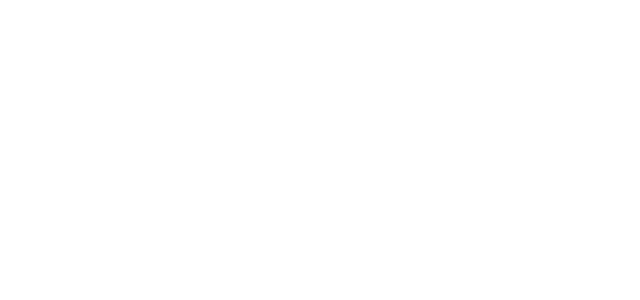
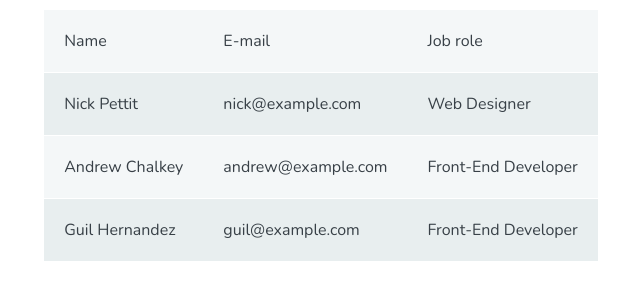
Before and after one commit to ferreret/th-html-tables, a plain HTML site: page index.html in a window 1280 px wide. Shown: the whole page, without its empty margins (319-959 px from the left). Drawn offline with nearby package versions, Linux system fonts and the light colour scheme.

Commit message:
Fin de la primera parte del ejemplo

```diff
--- a/index.html
+++ b/index.html
@@ -10,7 +10,28 @@
   </head>
   <body>
 
-
+    <table>
+      <tr>
+        <th scope="col">Name</th>
+        <th scope="col">E-mail</th>
+        <th scope="col">Job role</th>
+      </tr>
+      <tr>
+        <th scope="row">Nick Pettit</th>
+        <td>nick@example.com</td>
+        <td>Web Designer</td>
+      </tr>
+      <tr>
+        <th scope="row">Andrew Chalkey</th>
+        <td>andrew@example.com</td>
+        <td>Front-End Developer</td>
+      </tr>
+      <tr>
+        <th scope="row">Guil Hernandez</th>
+        <td>guil@example.com</td>
+        <td>Front-End Developer</td>
+      </tr>
+    </table>
 
   </body>
 </html>
```
